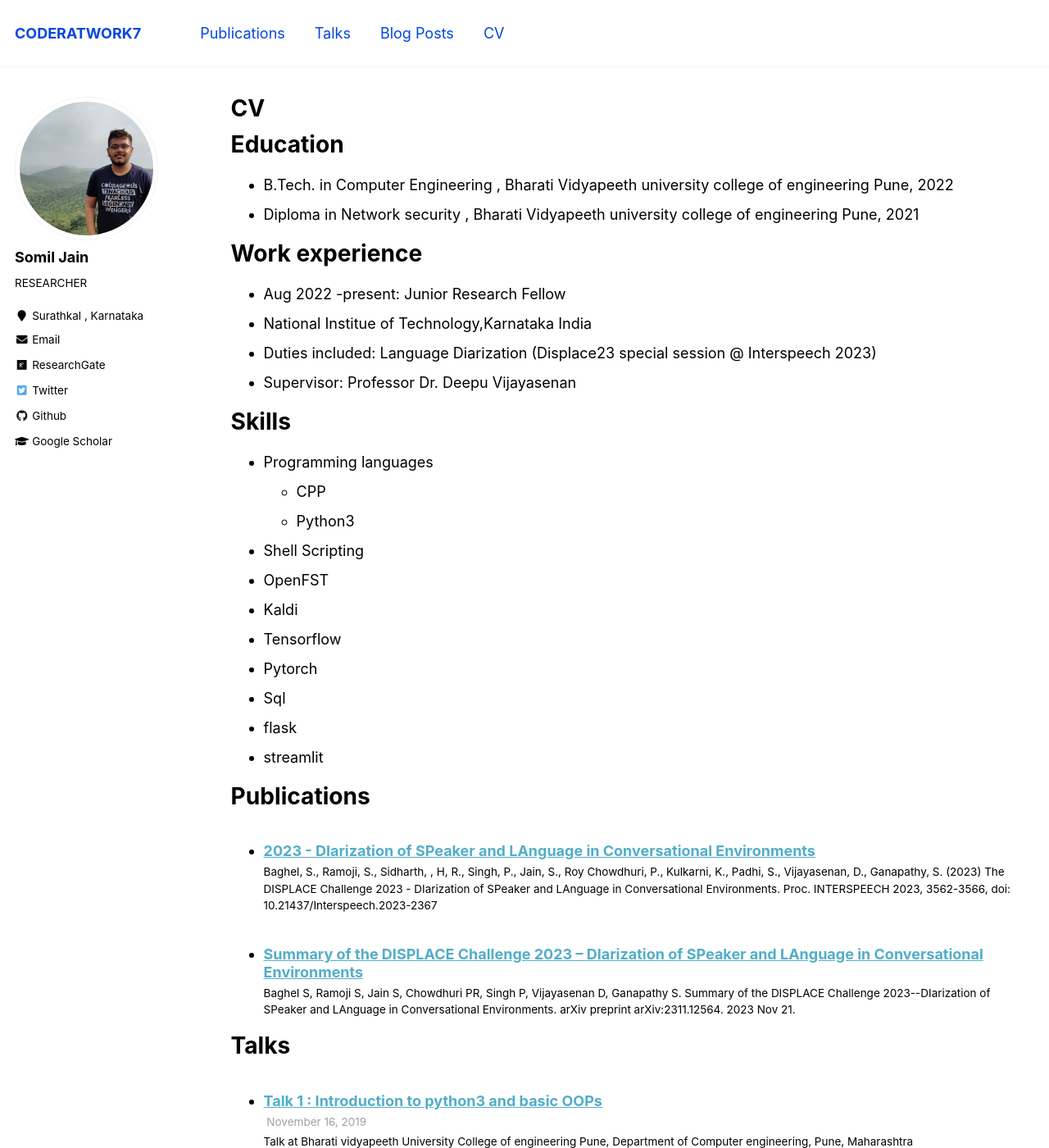
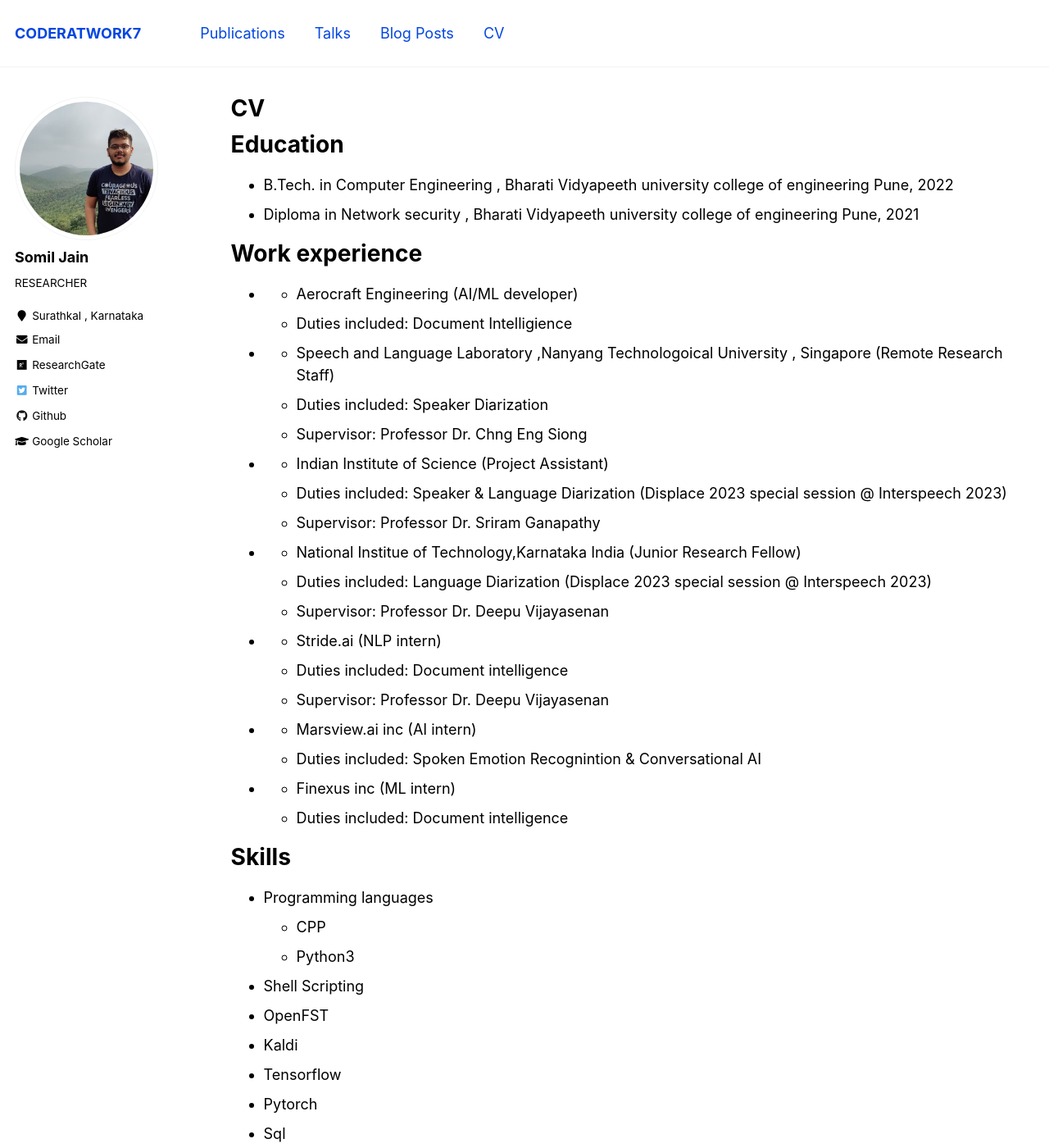
Before and after one commit to somiljain7/somiljain7.github.io, a Jekyll site: the page built from _pages/cv.md, in a window 1280 px wide and 1400 px high. Shown: the whole window at 82% size. Built offline with Jekyll 4.4.1, drawn with Linux system fonts in a browser that asks for light colours.

Commit message:
Update cv.md

```diff
--- a/_pages/cv.md
+++ b/_pages/cv.md
@@ -17,10 +17,34 @@ Education
 
 Work experience
 ======
-  * Aug 2022 -present: Junior Research Fellow
-  * National Institue of Technology,Karnataka India
-  * Duties included: Language Diarization (Displace23 special session @ Interspeech 2023)
-  * Supervisor: Professor Dr. Deepu Vijayasenan
+  *
+    - Aerocraft Engineering (AI/ML developer)
+    - Duties included: Document Intelligience
+  *
+    - Speech and Language Laboratory ,Nanyang Technologoical University , Singapore   (Remote Research Staff)
+    - Duties included: Speaker Diarization
+    - Supervisor: Professor Dr. Chng Eng Siong
+  *
+    - Indian Institute of Science (Project Assistant)
+    - Duties included: Speaker & Language Diarization (Displace 2023 special session @ Interspeech 2023)
+    - Supervisor: Professor Dr. Sriram Ganapathy
+  *
+    - National Institue of Technology,Karnataka India  (Junior Research Fellow)
+    - Duties included: Language Diarization (Displace 2023 special session @ Interspeech 2023)
+    - Supervisor: Professor Dr. Deepu Vijayasenan
+  *
+    - Stride.ai  (NLP intern)
+    - Duties included: Document intelligence
+    - Supervisor: Professor Dr. Deepu Vijayasenan
+
+  *
+    - Marsview.ai inc  (AI intern)
+    - Duties included: Spoken Emotion Recognintion & Conversational AI
+  *
+    - Finexus inc  (ML intern)
+    - Duties included: Document intelligence
+
+
 
 
 Skills
```
